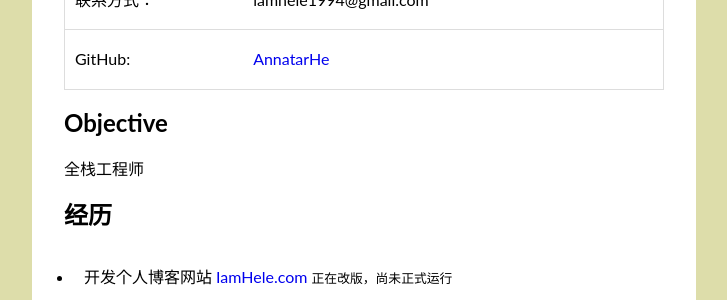
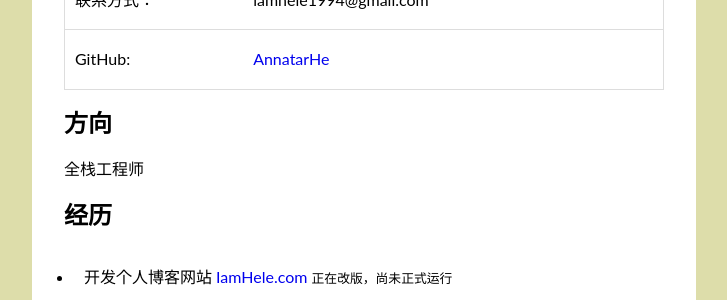
Before and after one commit to AnnatarHe/AnnatarHe.github.io, a Jekyll site: the page resume.html, which Jekyll copies as it is, in a window 1280 px wide. Shown: the part 412-712 px from the top of the page, without its empty margins (276-1003 px from the left). Built offline with Jekyll 4.4.1, drawn with Linux system fonts in a browser that asks for light colours; nearby versions of some CDN libraries.

Commit message:
modify objective
translate objective to 方向

```diff
--- a/resume.html
+++ b/resume.html
@@ -50,7 +50,7 @@
     </div>
 
     <div class="objective">
-      <h2>Objective</h2>
+      <h2>方向</h2>
       <p>全栈工程师</p>
     </div>
     <div class="experience">
```
